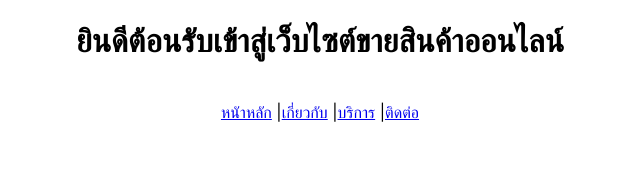
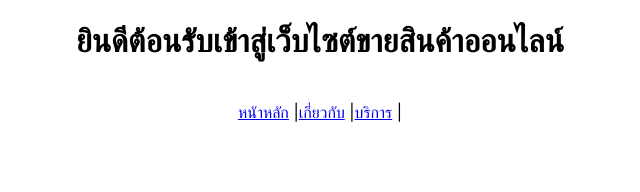
Before and after one commit to Khaoseekakun/frontend, a Next.js app: page / in a window 1280 px wide. Shown: the top 192 px of the page, without its empty margins (320-960 px from the left). Built offline with nearby package versions, Linux system fonts and the light colour scheme.

Commit message:
Update Link.js

```diff
--- a/src/components/Link.js
+++ b/src/components/Link.js
@@ -5,7 +5,6 @@ export default function HeadersLink() {
             <Link href="/">หนัาหลัก</Link> |
             <Link href="/about">เกี่ยวกับ</Link> |
             <Link href="/service">บริการ</Link> |
-            <Link href="/contact">ติดต่อ</Link>
         </center>
     )
 }
```
